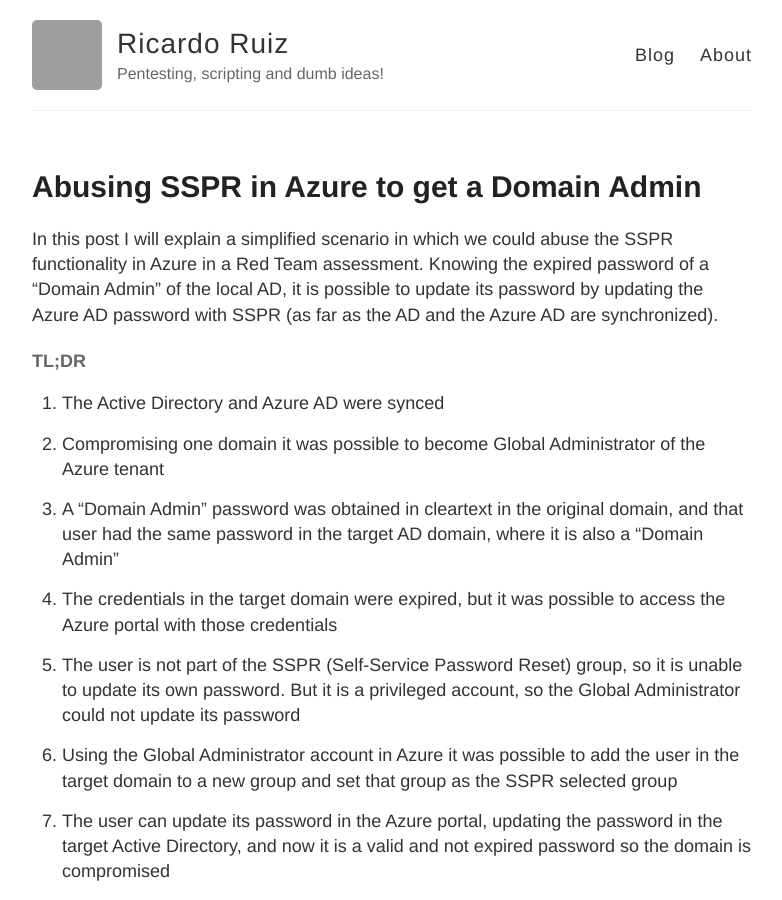
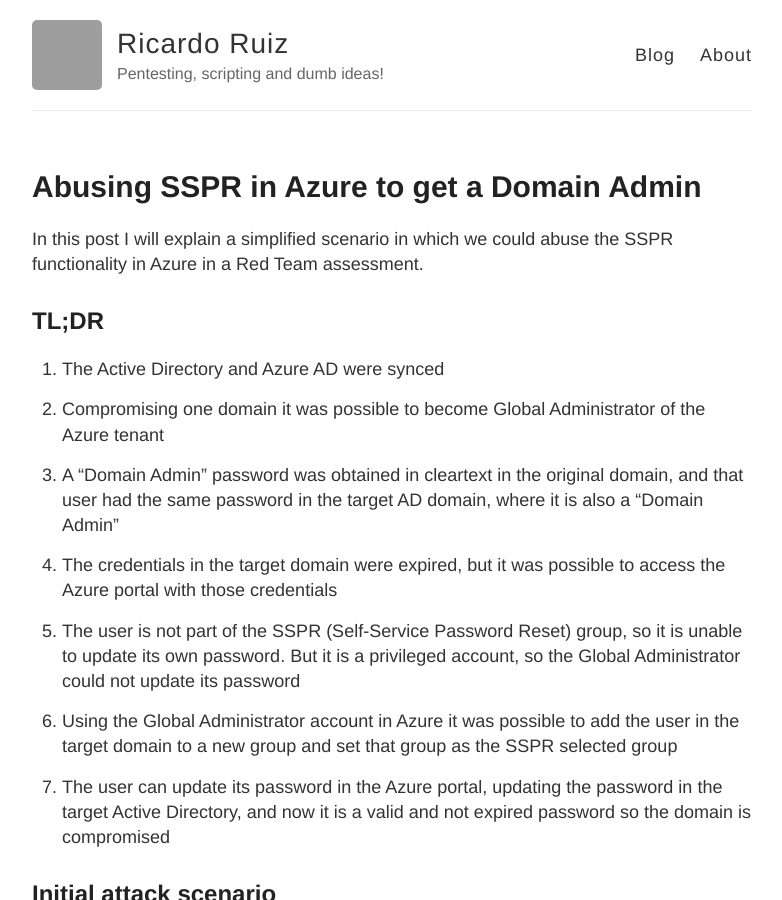
Before and after one commit to ricardojoserf/ricardojoserf.github.io, a Jekyll site: the page built from _posts/2021-9-7-sspr-abuse-in-azure.md, in a window 1280 px wide and 900 px high. Shown: the whole window, without its empty margins (248-1030 px from the left). Built offline with Jekyll 4.4.1, drawn with Linux system fonts in a browser that asks for light colours; grey boxes are pictures that could not be loaded.

Commit message:
Add files via upload

```diff
--- a/_posts/2021-9-7-sspr-abuse-in-azure.md
+++ b/_posts/2021-9-7-sspr-abuse-in-azure.md
@@ -4,12 +4,12 @@
 excerpt_separator: <!--more-->
 ---
 
-In this post I will explain a simplified scenario in which we could abuse the SSPR functionality in Azure in a Red Team assessment. Knowing the expired password of a "Domain Admin" of the local AD, it is possible to update its password by updating the Azure AD password with SSPR (as far as the AD and the Azure AD are synchronized).
+In this post I will explain a simplified scenario in which we could abuse the SSPR functionality in Azure in a Red Team assessment.
 
 <!--more-->
 
 
-#### TL;DR
+## TL;DR
 
 1. The Active Directory and Azure AD were synced
 
@@ -27,7 +27,7 @@
 
 
 
-#### Initial attack scenario
+## Initial attack scenario
 
 In order to exploit this scenario, we had first achieved these goals:
 
@@ -54,7 +54,7 @@
 
 
 
-#### Recon phase in Azure
+## Recon phase in Azure
 
 Accessing the Azure Portal using the email account o365admin@spain_domain.com, we see the account has Global Administrator privileges:
 
@@ -74,7 +74,7 @@
 
 
 
-#### Abusing SSPR
+## Abusing SSPR
 
 Using just the O365Admin account (o365admin@spain_domain.com), it seemed impossible to get access to a privileged account of GLOBAL_ADMIN, and *GLOBAL_DOMAIN\john.doe* was expired in the (local) Active Directory. However, what about Azure portal?
 
```
